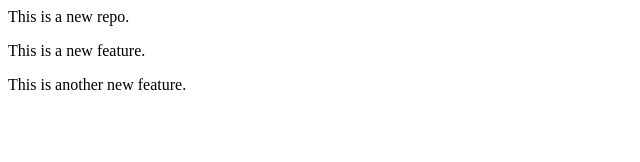
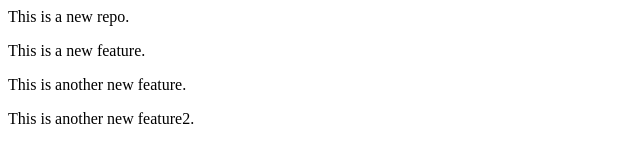
Before and after one commit to asimstrange24-a11y/localrepo, a plain HTML site: page index.html in a window 1280 px wide. Shown: the whole page, without its empty margins (0-640 px from the left). Drawn offline with Linux system fonts and the light colour scheme.

Commit message:
Update index.html

```diff
--- a/index.html
+++ b/index.html
@@ -1,3 +1,4 @@
 <p>This is a new repo. </p>
 <p>This is a new feature.</p>
 <p>This is another new feature.</p>
+<p>This is another new feature2.</p>
```
